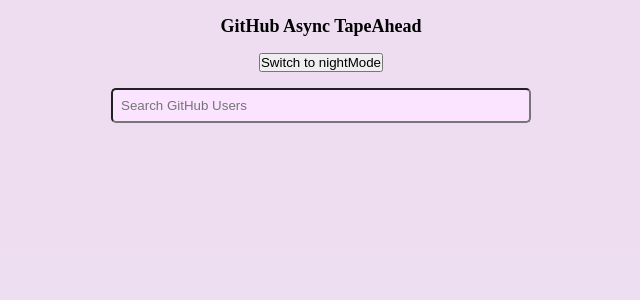
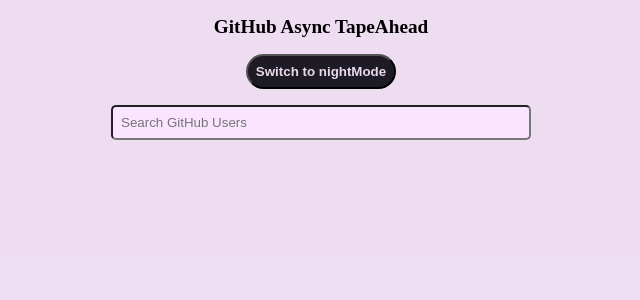
Before and after one commit to avarus-dei/github-async-typeahead, a React (Create React App) app: page / in a window 1280 px wide. Shown: the top 300 px of the page, without its empty margins (319-959 px from the left). Built offline with nearby package versions, Linux system fonts and the light colour scheme.

Commit message:
new functionality

```diff
--- a/public/index.html
+++ b/public/index.html
@@ -28,7 +28,7 @@
   </head>
   <body>
     <noscript>You need to enable JavaScript to run this app.</noscript>
-    <div id="root" style="margin: 0;"></div>
+    <div id="root"></div>
     <!--
       This HTML file is a template.
       If you open it directly in the browser, you will see an empty page.
--- a/src/App.css
+++ b/src/App.css
@@ -7,17 +7,15 @@
     flex-direction: column;
     align-items: center;
     height: 100vh;
-    max-width: 100vw;
-
 }
 .body.inNightMode{
-    background-color: #121212;
+    background-color: #1f1b24;
 }
 .body.inLightMode{
     background-color: #eeddf1fa;
 }
 .header{
-    font-size: large;
+    font-size: larger;
     margin: 1rem;
 }
 .header.inNightMode{
--- a/src/App.js
+++ b/src/App.js
@@ -8,6 +8,7 @@ const SEARCH_URI = "https://api.github.com/search/users";
 
 export default function App() {
   const [searchOptions, setSearchOptions] = useState([]);
+  const [isLoading, setIsLoading] = useState(false);
   const [isInNightMode, setIsInNightMode] = useState(false);
 
   const searchInputHandler = (query) => {
@@ -15,9 +16,9 @@ export default function App() {
       setSearchOptions([]);
       return;
     }
+    setIsLoading(true);
     fetch(`${SEARCH_URI}?q=${query}+in:login&page=1&per_page=50`)
       .then((resp) => resp.json())
-
       .then(({ items }) => {
         let options;
         if (items === undefined) {
@@ -30,6 +31,7 @@ export default function App() {
             url: i.html_url,
           }));
         }
+        setIsLoading(false);
         setSearchOptions(options);
       });
   };
@@ -45,12 +47,17 @@ export default function App() {
       </h1>
       <Button
         swichModes={swichModesHandler}
+        nightMode={isInNightMode}
         currentMode={
           isInNightMode ? "Switch to lightMode" : "Switch to nightMode"
         }
       />
       <SearchBar onInput={searchInputHandler} nightMode={isInNightMode} />
-      <UserOptions options={searchOptions} nightMode={isInNightMode} />
+      {isLoading ? (
+        <p>loading . . .</p>
+      ) : (
+        <UserOptions options={searchOptions} nightMode={isInNightMode} />
+      )}
     </div>
   );
 }
--- a/src/Components/Button.js
+++ b/src/Components/Button.js
@@ -1,7 +1,12 @@
 import styles from './Button.module.css';
 
 export default function Button(props) {
+  let buttonClasses = styles.button;
+  if(props.nightMode){
+    buttonClasses += ` ${styles.inNigthMode}`
+  }else{
+    buttonClasses += ` ${styles.inLigthMode}`
+  }
 
-
-  return <button onClick={props.swichModes}>{props.currentMode}</button>;
+  return <button className={buttonClasses} onClick={props.swichModes}>{props.currentMode}</button>;
 }
--- a/src/Components/Button.module.css
+++ b/src/Components/Button.module.css
@@ -0,0 +1,13 @@
+.button{
+    padding: .5rem;
+    border-radius: 1000px;
+    font-weight: bold;
+}
+.button.inNigthMode{
+    background-color: #eeddf1fa;
+    color: #1f1b24;
+}
+.button.inLigthMode{
+    background-color: #1f1b24;
+    color: #eeddf1fa;
+}
--- a/src/Components/SearchBar.js
+++ b/src/Components/SearchBar.js
@@ -6,9 +6,9 @@ export default function SearchBar(props) {
 
   let inputClasses = styles.input;
   if(props.nightMode){
-    inputClasses += ` ${styles.onNigthMode}`
+    inputClasses += ` ${styles.inNigthMode}`
   }else{
-    inputClasses += ` ${styles.onLigthMode}`
+    inputClasses += ` ${styles.inLigthMode}`
   }
 
   const searchHandler = (event) => {
--- a/src/Components/SearchBar.module.css
+++ b/src/Components/SearchBar.module.css
@@ -7,20 +7,20 @@
     border-radius: 5px;
 
 }
-.input.onLigthMode{
+.input.inLigthMode{
     background-color: rgb(251, 228, 255);
 }
-.input.onLigthMode:focus{
+.input.inLigthMode:focus{
     background-color: rgb(238, 220, 241);
 }
 
-.input.onNigthMode{
+.input.inNigthMode{
     border: 2px solid white;
     background-color: rgb(12, 1, 29);
     color: white;
 
 }
-.input.onNigthMode:focus{
+.input.inNigthMode:focus{
     background-color: rgb(13, 1, 15);
     color: white;
     border: 2px solid white;
--- a/src/Components/UserOptions.module.css
+++ b/src/Components/UserOptions.module.css
@@ -8,12 +8,8 @@
   background-color: #1f1b24;
 }
 .container::-webkit-scrollbar {
-  width: 12px;
+  width: 8px;
 }
-.container.inNigthMode::-webkit-scrollbar {
-  background-color: white;
-}
-
 .container::-webkit-scrollbar-track {
   box-shadow: inset 0 0 6px rgba(0, 0, 0, 0.3);
   border-radius: 10px;
@@ -23,6 +19,17 @@
   border-radius: 10px;
   box-shadow: inset 0 0 6px rgba(0, 0, 0, 0.5);
 }
+
+.container.inNigthMode::-webkit-scrollbar-track {
+  background-color: #646464;
+}
+
+.container.inNigthMode::-webkit-scrollbar-thumb {
+  height: 50px;
+  background-color: #666;
+  border-radius: 3px;
+}
+
 .option {
   display: flex;
   height: 5rem;
```
